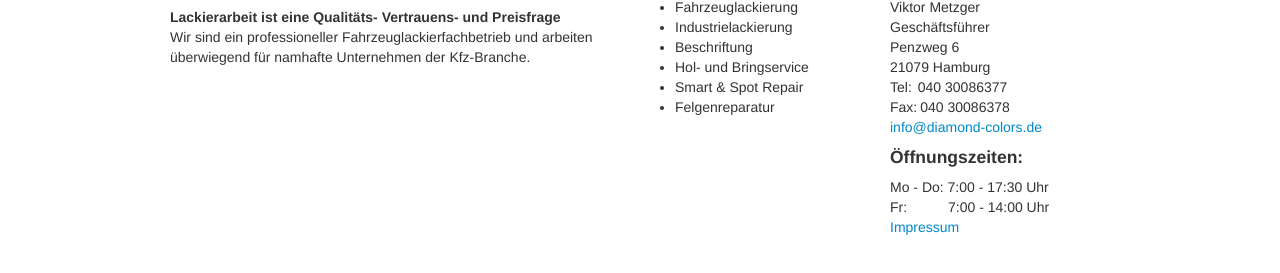
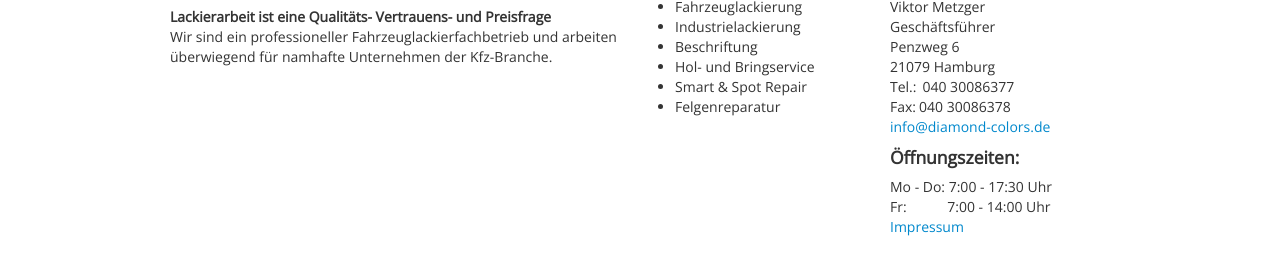
Before and after one commit to Farson/diamond-colors, a plain HTML site: page index.html in a window 1280 px wide. Shown: the part 659-932 px from the top of the page. Drawn offline with nearby package versions, Linux system fonts and the light colour scheme; files whose address does not match are found by name.

Commit message:
new font

```diff
--- a/css/main.css
+++ b/css/main.css
@@ -1,3 +1,6 @@
+body {
+  font-family: 'Open Sans', sans-serif;
+}
 .logo {
   margin: 50px;
 }
--- a/index.html
+++ b/index.html
@@ -7,6 +7,7 @@
     <meta http-equiv="Content-Type" content="text/html; charset=utf-8">
     <link href="css/bootstrap.min.css" rel="stylesheet" media="screen">
     <link href="css/main.css" rel="stylesheet" media="screen">
+    <link href='http://fonts.googleapis.com/css?family=Open+Sans' rel='stylesheet' type='text/css'>
   </head>
   <body>
     <div class="container">
@@ -56,7 +57,7 @@
                 <span itemprop="postalCode">21079</span>
                 <span itemprop="addressLocality">Hamburg</span>
               </div>
-              <div class='tel'>Tel:<span class='contact-number' itemprop="telephone">040 30086377</span></div>
+              <div class='tel'>Tel.:<span class='contact-number' itemprop="telephone">040 30086377</span></div>
               <div class='fax'>Fax:<span class='contact-number' itemprop="faxNumber">040 30086378</span></div>
               <a href="mailto:info@diamond-colors.de" itemprop="email">info@diamond-colors.de</a>
             </div>
```
Also changed, not shown: impressum.html (+1 -0 lines).
